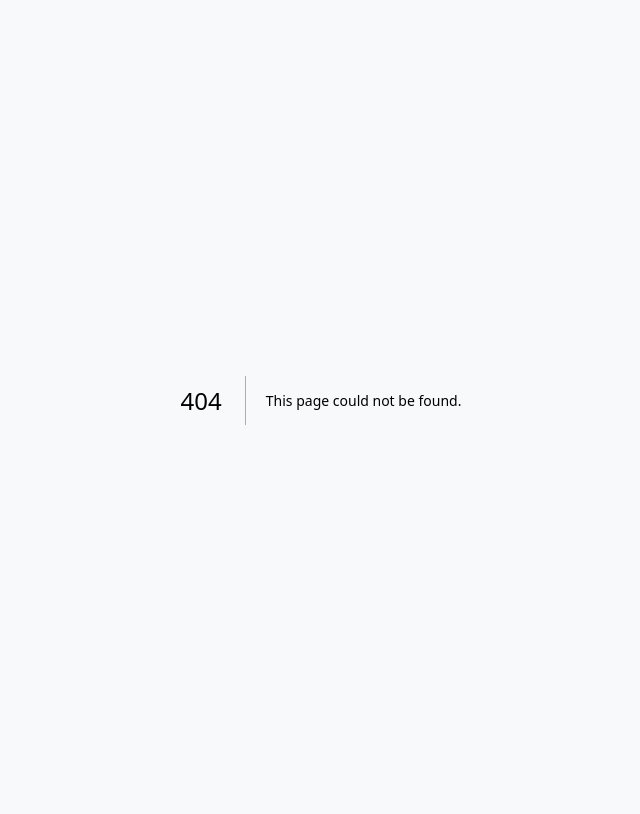
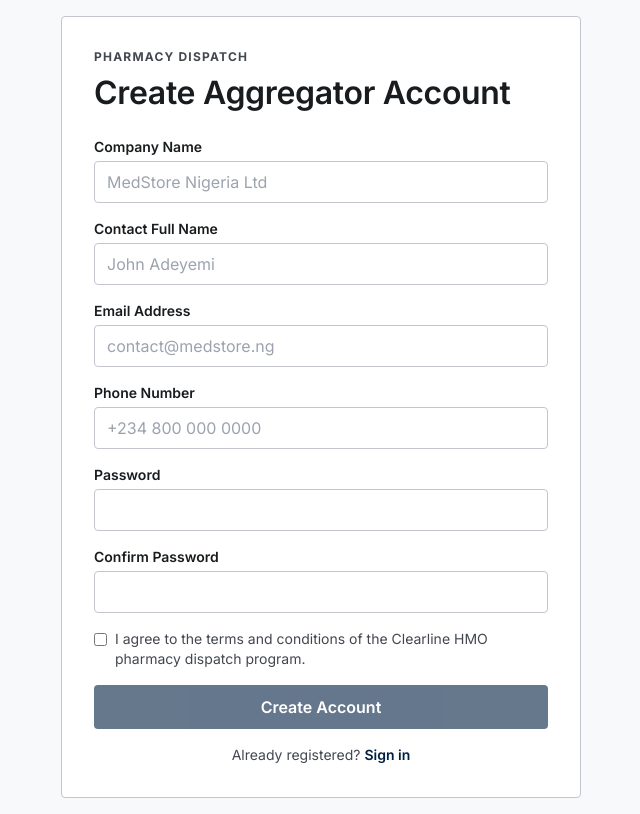
Before and after one commit to timkene/PHARMACY-PORTAL, a Next.js app: page /aggregator/signup in a window 1280 px wide. Before the commit this address had no page. Shown: the whole page, without its empty margins (319-959 px from the left). Built offline with nearby package versions, Linux system fonts and the light colour scheme; no server answers.

Commit message:
feat: aggregator shell, signup and login pages

```diff
--- /dev/null
+++ b/app/aggregator/login/page.tsx
@@ -0,0 +1,81 @@
+'use client'
+import { useState, FormEvent } from 'react'
+import { useRouter } from 'next/navigation'
+import Link from 'next/link'
+import { aggregatorLogin, ApiError } from '@/lib/api'
+
+const INPUT_CLS = 'w-full border border-outline-variant rounded px-3 py-2 text-body-lg focus:outline-none focus:border-primary focus:ring-2 focus:ring-primary/20'
+
+export default function AggregatorLoginPage() {
+  const router = useRouter()
+  const [email, setEmail] = useState('')
+  const [password, setPassword] = useState('')
+  const [error, setError] = useState('')
+  const [loading, setLoading] = useState(false)
+
+  const handleSubmit = async (e: FormEvent) => {
+    e.preventDefault()
+    setError('')
+    setLoading(true)
+    try {
+      await aggregatorLogin(email, password)
+      router.push('/aggregator/dashboard')
+    } catch (err) {
+      setError(err instanceof ApiError ? 'Invalid email or password' : 'Something went wrong')
+    } finally {
+      setLoading(false)
+    }
+  }
+
+  return (
+    <div className="min-h-screen flex items-center justify-center bg-surface p-4">
+      <div className="w-full max-w-[480px] bg-surface-lowest border border-outline-variant rounded p-8">
+        <p className="text-label-caps text-on-surface-variant uppercase tracking-widest mb-2">Pharmacy Dispatch</p>
+        <h1 className="text-headline-lg font-semibold text-on-surface mb-6">Aggregator Sign In</h1>
+
+        <form onSubmit={handleSubmit} className="space-y-4">
+          <div>
+            <label htmlFor="email" className="block text-body-sm font-semibold mb-1">Email Address</label>
+            <input
+              id="email"
+              type="email"
+              required
+              value={email}
+              onChange={e => setEmail(e.target.value)}
+              className={INPUT_CLS}
+              placeholder="contact@medstore.ng"
+              autoComplete="email"
+            />
+          </div>
+          <div>
+            <label htmlFor="password" className="block text-body-sm font-semibold mb-1">Password</label>
+            <input
+              id="password"
+              type="password"
+              required
+              value={password}
+              onChange={e => setPassword(e.target.value)}
+              className={INPUT_CLS}
+              autoComplete="current-password"
+            />
+          </div>
+
+          {error && <p role="alert" className="text-body-sm text-error bg-error/10 rounded px-3 py-2">{error}</p>}
+
+          <button
+            type="submit"
+            disabled={loading}
+            className="w-full bg-primary hover:bg-primary-container text-on-primary py-2.5 rounded font-semibold text-body-lg transition-colors disabled:opacity-60"
+          >
+            {loading ? 'Signing in…' : 'Sign In'}
+          </button>
+        </form>
+
+        <p className="text-body-sm text-on-surface-variant text-center mt-4">
+          New aggregator?{' '}
+          <Link href="/aggregator/signup" className="text-primary font-semibold hover:underline">Register here</Link>
+        </p>
+      </div>
+    </div>
+  )
+}
--- /dev/null
+++ b/app/aggregator/signup/page.tsx
@@ -0,0 +1,102 @@
+'use client'
+import { useState, FormEvent } from 'react'
+import { useRouter } from 'next/navigation'
+import Link from 'next/link'
+import { aggregatorSignup, ApiError } from '@/lib/api'
+
+const INPUT_CLS = 'w-full border border-outline-variant rounded px-3 py-2 text-body-lg focus:outline-none focus:border-primary focus:ring-2 focus:ring-primary/20'
+
+const FIELDS = [
+  { label: 'Company Name', field: 'companyName' as const, type: 'text', placeholder: 'MedStore Nigeria Ltd' },
+  { label: 'Contact Full Name', field: 'contactName' as const, type: 'text', placeholder: 'John Adeyemi' },
+  { label: 'Email Address', field: 'email' as const, type: 'email', placeholder: 'contact@medstore.ng' },
+  { label: 'Phone Number', field: 'phone' as const, type: 'tel', placeholder: '+234 800 000 0000' },
+  { label: 'Password', field: 'password' as const, type: 'password', placeholder: '' },
+  { label: 'Confirm Password', field: 'confirmPassword' as const, type: 'password', placeholder: '' },
+]
+
+export default function AggregatorSignupPage() {
+  const router = useRouter()
+  const [form, setForm] = useState({
+    companyName: '', contactName: '', email: '', phone: '', password: '', confirmPassword: '',
+  })
+  const [agreed, setAgreed] = useState(false)
+  const [error, setError] = useState('')
+  const [loading, setLoading] = useState(false)
+
+  const update = (field: keyof typeof form) => (e: React.ChangeEvent<HTMLInputElement>) =>
+    setForm(prev => ({ ...prev, [field]: e.target.value }))
+
+  const handleSubmit = async (e: FormEvent) => {
+    e.preventDefault()
+    if (form.password !== form.confirmPassword) {
+      setError('Passwords do not match')
+      return
+    }
+    setError('')
+    setLoading(true)
+    try {
+      await aggregatorSignup({
+        companyName: form.companyName,
+        contactName: form.contactName,
+        email: form.email,
+        phone: form.phone,
+        password: form.password,
+      })
+      router.push('/aggregator/dashboard')
+    } catch (err) {
+      setError(err instanceof ApiError ? err.message : 'Registration failed')
+    } finally {
+      setLoading(false)
+    }
+  }
+
+  return (
+    <div className="min-h-screen flex items-center justify-center bg-surface p-4">
+      <div className="w-full max-w-[520px] bg-surface-lowest border border-outline-variant rounded p-8">
+        <p className="text-label-caps text-on-surface-variant uppercase tracking-widest mb-2">Pharmacy Dispatch</p>
+        <h1 className="text-headline-lg font-semibold text-on-surface mb-6">Create Aggregator Account</h1>
+
+        <form onSubmit={handleSubmit} className="space-y-4">
+          {FIELDS.map(({ label, field, type, placeholder }) => (
+            <div key={field}>
+              <label htmlFor={field} className="block text-body-sm font-semibold mb-1">{label}</label>
+              <input
+                id={field}
+                required
+                type={type}
+                className={INPUT_CLS}
+                placeholder={placeholder}
+                value={form[field]}
+                onChange={update(field)}
+                autoComplete={field === 'password' || field === 'confirmPassword' ? 'new-password' : undefined}
+              />
+            </div>
+          ))}
+
+          <label className="flex items-start gap-2 cursor-pointer">
+            <input type="checkbox" checked={agreed} onChange={e => setAgreed(e.target.checked)} required className="mt-1" />
+            <span className="text-body-sm text-on-surface-variant">
+              I agree to the terms and conditions of the Clearline HMO pharmacy dispatch program.
+            </span>
+          </label>
+
+          {error && <p role="alert" className="text-body-sm text-error bg-error/10 rounded px-3 py-2">{error}</p>}
+
+          <button
+            type="submit"
+            disabled={loading || !agreed}
+            className="w-full bg-primary hover:bg-primary-container text-on-primary py-2.5 rounded font-semibold text-body-lg transition-colors disabled:opacity-60"
+          >
+            {loading ? 'Creating account…' : 'Create Account'}
+          </button>
+        </form>
+
+        <p className="text-body-sm text-on-surface-variant text-center mt-4">
+          Already registered?{' '}
+          <Link href="/aggregator/login" className="text-primary font-semibold hover:underline">Sign in</Link>
+        </p>
+      </div>
+    </div>
+  )
+}
--- /dev/null
+++ b/components/aggregator/AggregatorShell.tsx
@@ -0,0 +1,52 @@
+'use client'
+import Link from 'next/link'
+import { usePathname, useRouter } from 'next/navigation'
+import { logout } from '@/lib/api'
+import type { ReactNode } from 'react'
+
+const NAV_ITEMS = [
+  { href: '/aggregator/dashboard', label: 'Dashboard', icon: 'dashboard' },
+]
+
+export function AggregatorShell({ children, companyName }: { children: ReactNode; companyName: string }) {
+  const pathname = usePathname()
+  const router = useRouter()
+
+  const handleLogout = async () => {
+    await logout().catch(() => {})
+    router.push('/aggregator/login')
+  }
+
+  return (
+    <div className="flex h-screen overflow-hidden">
+      <aside className="w-[280px] shrink-0 bg-primary flex flex-col">
+        <div className="px-6 py-5 border-b border-primary-container">
+          <p className="text-on-primary/60 text-label-caps uppercase tracking-widest mb-0.5">Pharmacy Dispatch</p>
+          <p className="text-on-primary text-title-md font-semibold">{companyName}</p>
+        </div>
+        <nav className="flex-1 py-4">
+          {NAV_ITEMS.map(item => (
+            <Link
+              key={item.href}
+              href={item.href}
+              className={`flex items-center gap-3 px-6 py-3 text-body-lg transition-colors ${
+                pathname.startsWith(item.href)
+                  ? 'bg-primary-container text-on-primary'
+                  : 'text-on-primary/70 hover:bg-primary-container/50 hover:text-on-primary'
+              }`}
+            >
+              <span className="material-symbols-outlined text-[20px]">{item.icon}</span>
+              {item.label}
+            </Link>
+          ))}
+        </nav>
+        <div className="px-6 py-4 border-t border-primary-container">
+          <button onClick={handleLogout} className="text-on-primary/60 hover:text-on-primary text-body-sm transition-colors">
+            Sign out
+          </button>
+        </div>
+      </aside>
+      <main className="flex-1 overflow-y-auto bg-surface">{children}</main>
+    </div>
+  )
+}
```
Also changed, not shown: 1 other file (tests, documents, lock files or other folders).
